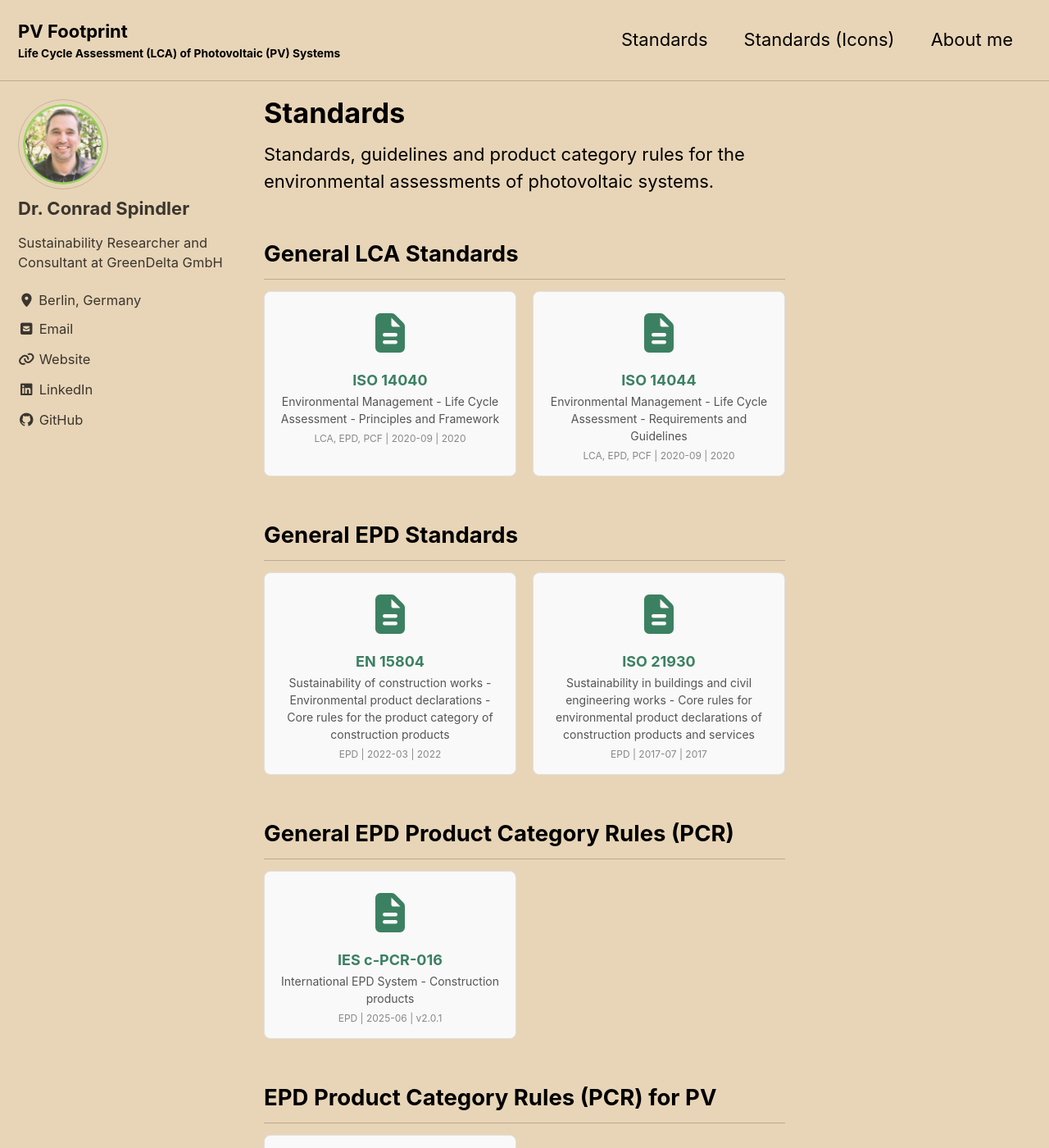
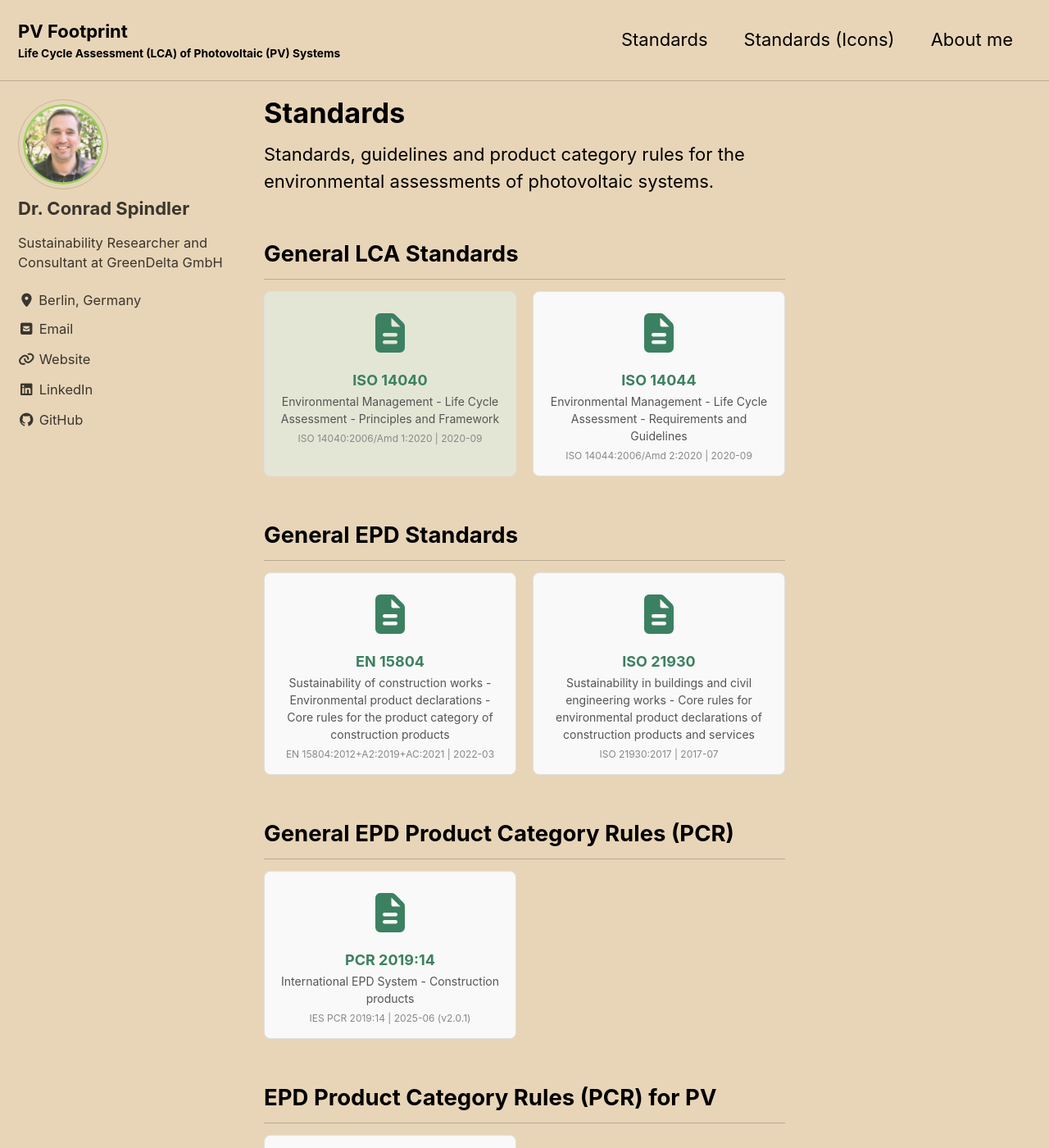
Before and after one commit to conradspindler/pv_footprint, a Jekyll site: the page built from _pages/standards.md, in a window 1280 px wide and 1400 px high. Shown: the whole window at 82% size. Built offline with Jekyll 4.4.1, drawn with Linux system fonts in a browser that asks for light colours; cached includes are drawn as plain includes.

Commit message:
Revise standards page and update links
Updated permalink and modified content for various standards.

```diff
--- a/_pages/standards2.md
+++ b/_pages/standards.md
@@ -10,14 +10,14 @@ Standards, guidelines and product category rules for the environmental assessmen
 ## General LCA Standards
 
 <div style="display: grid; grid-template-columns: repeat(auto-fill, minmax(300px, 1fr)); gap: 20px; margin-bottom: 30px;">
-  <div style="text-align: center; padding: 15px; border: 1px solid #e0e0e0; border-radius: 8px; background: #f9f9f9; transition: transform 0.2s, box-shadow 0.2s;" onmouseover="this.style.transform='translateY(-5px)'; this.style.boxShadow='0 4px 8px rgba(0,0,0,0.1)';" onmouseout="this.style.transform='translateY(0)'; this.style.boxShadow='none';">
+  <div style="text-align: center; padding: 15px; border: 1px solid #e0e0e0; border-radius: 8px; background: #e3e6d5; transition: transform 0.2s, box-shadow 0.2s;" onmouseover="this.style.transform='translateY(-5px)'; this.style.boxShadow='0 4px 8px rgba(0,0,0,0.1)';" onmouseout="this.style.transform='translateY(0)'; this.style.boxShadow='none';">
     <a href="https://www.iso.org/standard/76121.html" style="text-decoration: none; color: inherit; display: block;">
       <div style="font-size: 48px; margin-bottom: 10px; color: #3c8062;">
         <i class="fas fa-file-alt"></i>
       </div>
       <h3 style="margin: 0; font-size: 18px; color: #3c8062;">ISO 14040</h3>
       <p style="margin: 5px 0 0 0; font-size: 14px; color: #555;">Environmental Management - Life Cycle Assessment - Principles and Framework</p>
-      <p style="margin: 5px 0 0 0; font-size: 12px; color: #888;">LCA, EPD, PCF | 2020-09 | 2020</p>
+      <p style="margin: 5px 0 0 0; font-size: 12px; color: #888;">ISO 14040:2006/Amd 1:2020 | 2020-09</p>
     </a>
   </div>
   <div style="text-align: center; padding: 15px; border: 1px solid #e0e0e0; border-radius: 8px; background: #f9f9f9; transition: transform 0.2s, box-shadow 0.2s;" onmouseover="this.style.transform='translateY(-5px)'; this.style.boxShadow='0 4px 8px rgba(0,0,0,0.1)';" onmouseout="this.style.transform='translateY(0)'; this.style.boxShadow='none';">
@@ -27,7 +27,7 @@ Standards, guidelines and product category rules for the environmental assessmen
       </div>
       <h3 style="margin: 0; font-size: 18px; color: #3c8062;">ISO 14044</h3>
       <p style="margin: 5px 0 0 0; font-size: 14px; color: #555;">Environmental Management - Life Cycle Assessment - Requirements and Guidelines</p>
-      <p style="margin: 5px 0 0 0; font-size: 12px; color: #888;">LCA, EPD, PCF | 2020-09 | 2020</p>
+      <p style="margin: 5px 0 0 0; font-size: 12px; color: #888;">ISO 14044:2006/Amd 2:2020 | 2020-09</p>
     </a>
   </div>
 </div>
@@ -42,7 +42,7 @@ Standards, guidelines and product category rules for the environmental assessmen
       </div>
       <h3 style="margin: 0; font-size: 18px; color: #3c8062;">EN 15804</h3>
       <p style="margin: 5px 0 0 0; font-size: 14px; color: #555;">Sustainability of construction works - Environmental product declarations - Core rules for the product category of construction products</p>
-      <p style="margin: 5px 0 0 0; font-size: 12px; color: #888;">EPD | 2022-03 | 2022</p>
+      <p style="margin: 5px 0 0 0; font-size: 12px; color: #888;">EN 15804:2012+A2:2019+AC:2021 | 2022-03</p>
     </a>
   </div>
   <div style="text-align: center; padding: 15px; border: 1px solid #e0e0e0; border-radius: 8px; background: #f9f9f9; transition: transform 0.2s, box-shadow 0.2s;" onmouseover="this.style.transform='translateY(-5px)'; this.style.boxShadow='0 4px 8px rgba(0,0,0,0.1)';" onmouseout="this.style.transform='translateY(0)'; this.style.boxShadow='none';">
@@ -52,7 +52,7 @@ Standards, guidelines and product category rules for the environmental assessmen
       </div>
       <h3 style="margin: 0; font-size: 18px; color: #3c8062;">ISO 21930</h3>
       <p style="margin: 5px 0 0 0; font-size: 14px; color: #555;">Sustainability in buildings and civil engineering works - Core rules for environmental product declarations of construction products and services</p>
-      <p style="margin: 5px 0 0 0; font-size: 12px; color: #888;">EPD | 2017-07 | 2017</p>
+      <p style="margin: 5px 0 0 0; font-size: 12px; color: #888;">ISO 21930:2017 | 2017-07</p>
     </a>
   </div>
 </div>
@@ -65,9 +65,9 @@ Standards, guidelines and product category rules for the environmental assessmen
       <div style="font-size: 48px; margin-bottom: 10px; color: #3c8062;">
         <i class="fas fa-file-alt"></i>
       </div>
-      <h3 style="margin: 0; font-size: 18px; color: #3c8062;">IES c-PCR-016</h3>
+      <h3 style="margin: 0; font-size: 18px; color: #3c8062;">PCR 2019:14</h3>
       <p style="margin: 5px 0 0 0; font-size: 14px; color: #555;">International EPD System - Construction products</p>
-      <p style="margin: 5px 0 0 0; font-size: 12px; color: #888;">EPD | 2025-06 | v2.0.1</p>
+      <p style="margin: 5px 0 0 0; font-size: 12px; color: #888;">IES PCR 2019:14 | 2025-06 (v2.0.1)</p>
     </a>
   </div>
 </div>
```
Also changed, not shown: other parts of _pages/standards.md (+1 -1 lines).
